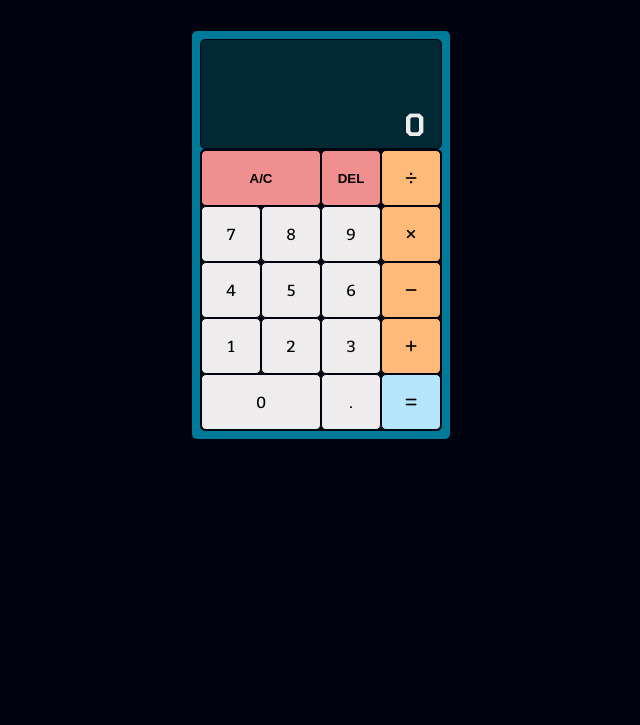
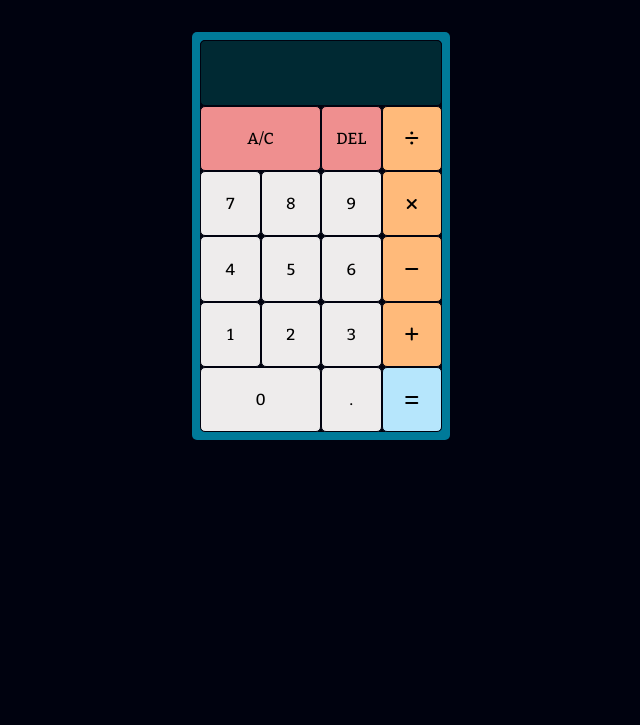
Before and after one commit to JoshDevHub/Calculator, a website: page index.html in a window 1280 px wide. Shown: the part 75-800 px from the top of the page, without its empty margins (319-959 px from the left). Drawn offline with nearby package versions, Linux system fonts and the light colour scheme.

Commit message:
Refactor styles and markup organization

```diff
--- a/index.html
+++ b/index.html
@@ -18,10 +18,10 @@
   <body>
     <h1>Calculator</h1>
       <div class="calculator">
+        <div class="calculator__bg">
           <div class="calculator__display">
-        <span class="calculator__display__value">0</span>
+            <span class="calculator__display__value"></span>
           </div>
-      <div class="calculator__key__container">
           <button class="clear__key span-two" data-key="clear">A/C</button>
           <button class="del__key" data-key="del">DEL</button>
           <button class="operator__key fas fa-divide" data-key="/"></button>
@@ -42,5 +42,6 @@
           <button class="equals__key fas fa-equals" data-key="="></button>
         </div>
       </div>
+    </div>
   </body>
 </html>
--- a/style.css
+++ b/style.css
@@ -5,6 +5,8 @@ body {
 
 button {
   border: none;
+  font-family: inherit;
+  font-size: inherit;
 }
 
 :root {
@@ -25,6 +27,7 @@ button {
 html {
   background-color: var(--black-color);
   color: var(--white-color);
+  font-family: 'Bitter', serif;
   font-size: 16px;
   text-align: center;
 }
@@ -32,23 +35,36 @@ html {
 /* Calculator Styles */
 
 .calculator {
+  align-items: center;
   background-color: var(--calc-color);
   border-radius: 5px;
   display: flex;
-  flex-direction: column;
+  font-size: 1rem;
   height: 408px;
+  justify-content: center;
   margin: 3rem auto;
   padding: 0.5rem;
   width: 258px;
+}
+
+.calculator__bg {
+  background-color: var(--black-color);
+  border-radius: 5px;
+  display: grid;
+  flex: 1;
+  grid-template-columns: repeat(4, 1fr);
+  grid-template-rows: repeat(6, 1fr);
+  height: calc(408px - 1rem);
 }
 
 .calculator__display {
   background-color: var(--calc-display);
   border-radius: 5px;
   border: 1px solid var(--black-color);
-  flex-basis: 28%;
-  padding-right: 1rem;
-  padding-top: 4rem;
+  grid-column-end: 5;
+  grid-column-start: 1;
+  padding-right: 0.5rem;
+  padding-top: 1rem;
   text-align: right;
 }
 
@@ -56,17 +72,6 @@ html {
   font-family: "Chakra Petch";
   font-size: 2rem;
   font-weight: 700;
-}
-
-
-.calculator__key__container {
-  background-color: var(--black-color);
-  border: 1px solid var(--black-color);
-  border-radius: 5px;
-  display: grid;
-  flex-basis: 72%;
-  grid-template-columns: repeat(4, 1fr);
-  grid-template-rows: repeat(5, 1fr);
 }
 
 button {
@@ -95,8 +100,7 @@ button:disabled {
 }
 
 .span-two {
-  grid-column-end: 3;
-  grid-column-start: 1;
+  grid-column-end: span 2;
 }
 
 .active {
@@ -109,16 +113,10 @@ button:disabled {
 
 .del__key, .clear__key {
   background-color: var(--red-color);
-  font-weight: bold;
 }
 
 .equals__key {
   background-color: var(--pale-blue);
 }
 
-.num__key {
-  font-family: "Bitter";
-  font-size: 1rem;
-}
-
 /* Extensive refactor needed */
```
Lines whose indentation alone changed are shown as unchanged.
